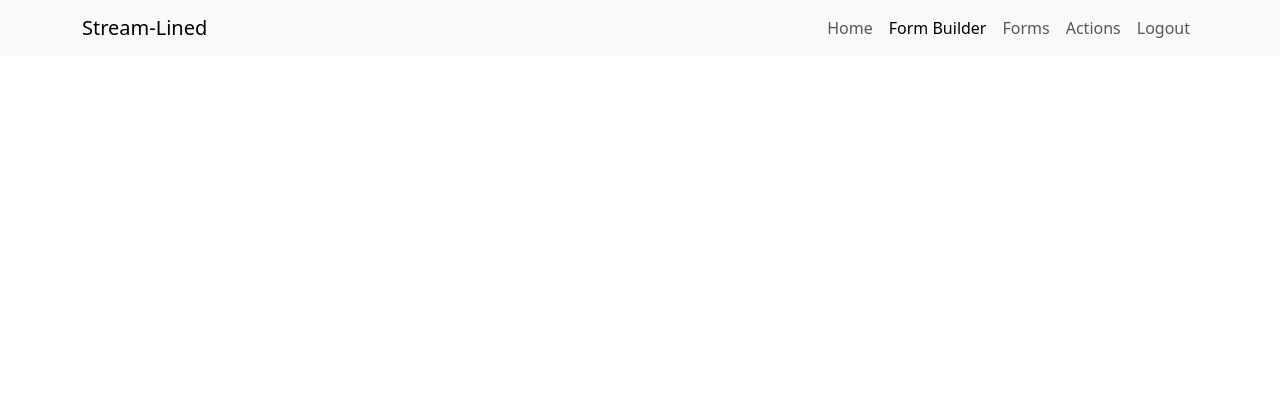
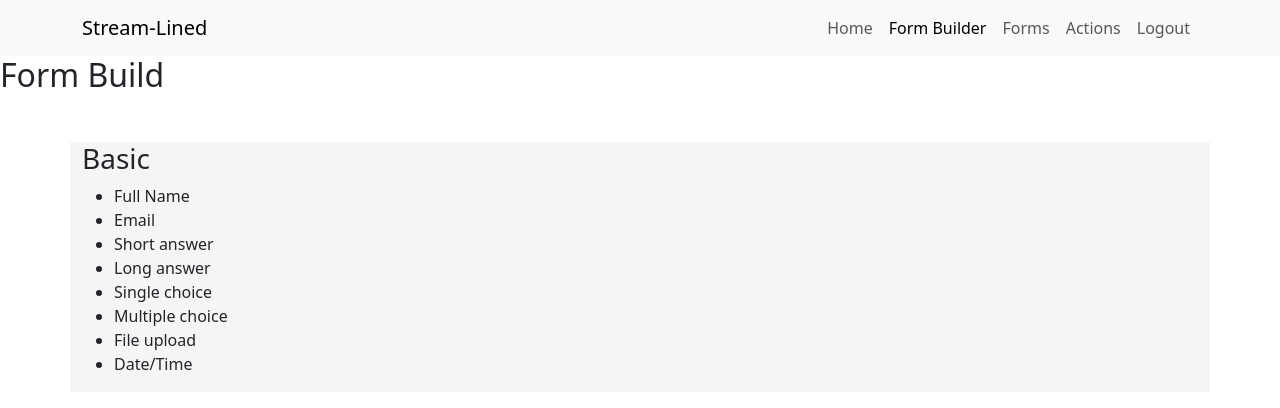
Before and after one commit to pipersjames/t3a2react-app, a React (Create React App) app: page /formbuilder in a window 1280 px wide. Shown: the top 408 px of the page. Built offline with nearby package versions, Linux system fonts and the light colour scheme; no server answers.

Commit message:
rough idea of accordiontable.jsx

```diff
--- a/src/App.js
+++ b/src/App.js
@@ -4,6 +4,7 @@ import CreateAccount from './components/CreateAccount';
 import LoginForm from './components/LoginForm';
 import Navbar from './components/Navbar';
 import HomePage from './pages/HomePage';
+import FormBuilder from './pages/FormBuilder';
 
 
 function App() {
@@ -23,6 +24,7 @@ const renderNavbar = () => {
         <Route path="/login" element={<LoginForm/>}/>
         <Route path='/create-new-user' element={<CreateAccount/>}/>
         <Route path ='/' element={<HomePage/>}/>
+        <Route path ='/formbuilder' element={<FormBuilder/>}/>
       </Routes>
     </div>
   );
--- /dev/null
+++ b/src/components/AccordionTable.jsx
@@ -0,0 +1,25 @@
+import React from 'react';
+
+const AccordionTable = () => {
+  return (
+    <div className="container mt-5">
+        <div className="row justify-content-start"> {/* Align the row content to the left */}
+            <div className="col-md-4"> {/* Take up 8 out of 12 columns */}
+            <h3>Basic</h3>
+            <ul>
+                <li>Full Name</li>
+                <li>Email</li>
+                <li>Short answer</li>
+                <li>Long answer</li>
+                <li>Single choice</li>
+                <li>Multiple choice</li>
+                <li>File upload</li>
+                <li>Date/Time</li>
+            </ul>
+            </div>
+        </div>
+    </div>
+  );
+};
+
+export default AccordionTable;
--- /dev/null
+++ b/src/pages/FormBuilder.jsx
@@ -0,0 +1,13 @@
+import React from 'react';
+import AccordionTable from '../components/AccordionTable';
+
+const FormBuilder = () => {
+  return (
+    <div className="form-builder">
+      <h2>Form Build</h2>
+      <AccordionTable />
+    </div>
+  );
+};
+
+export default FormBuilder;
```
